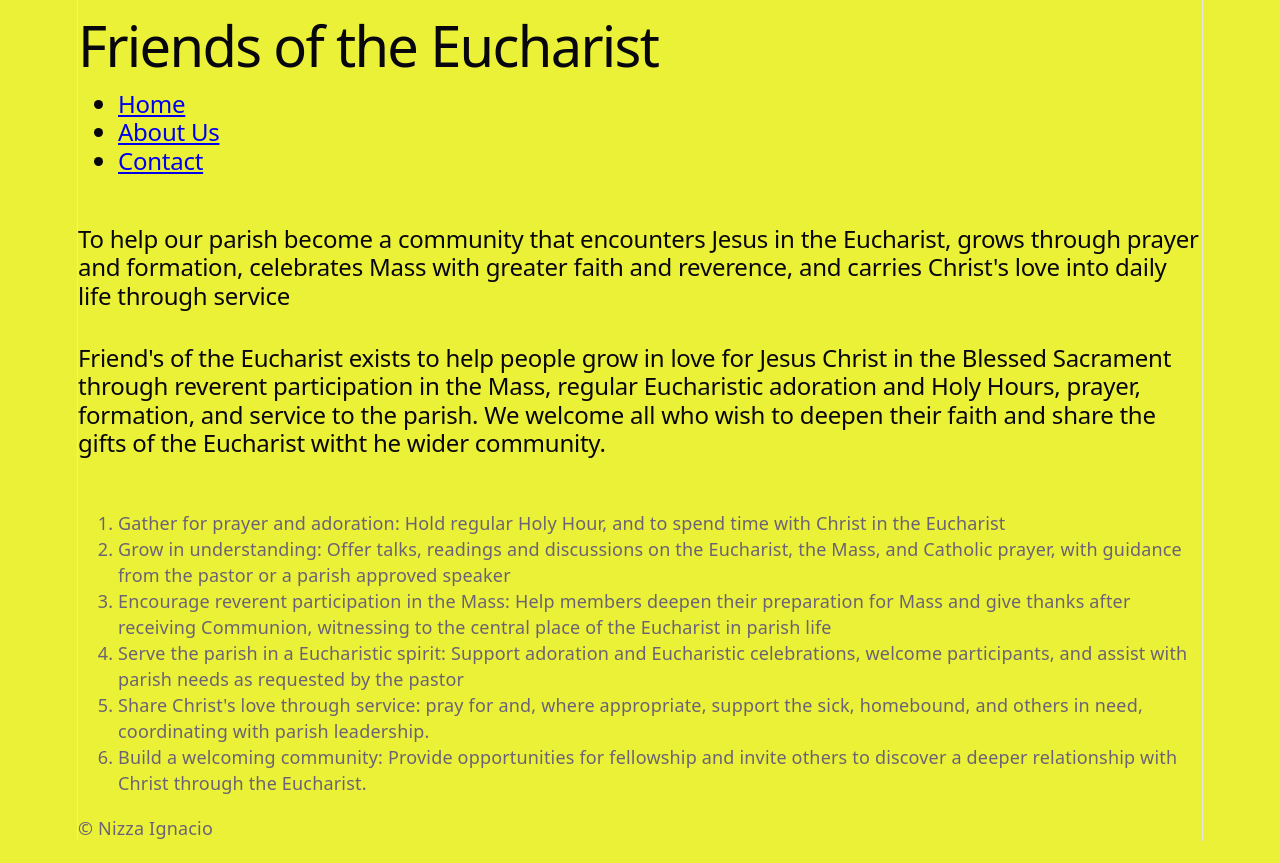
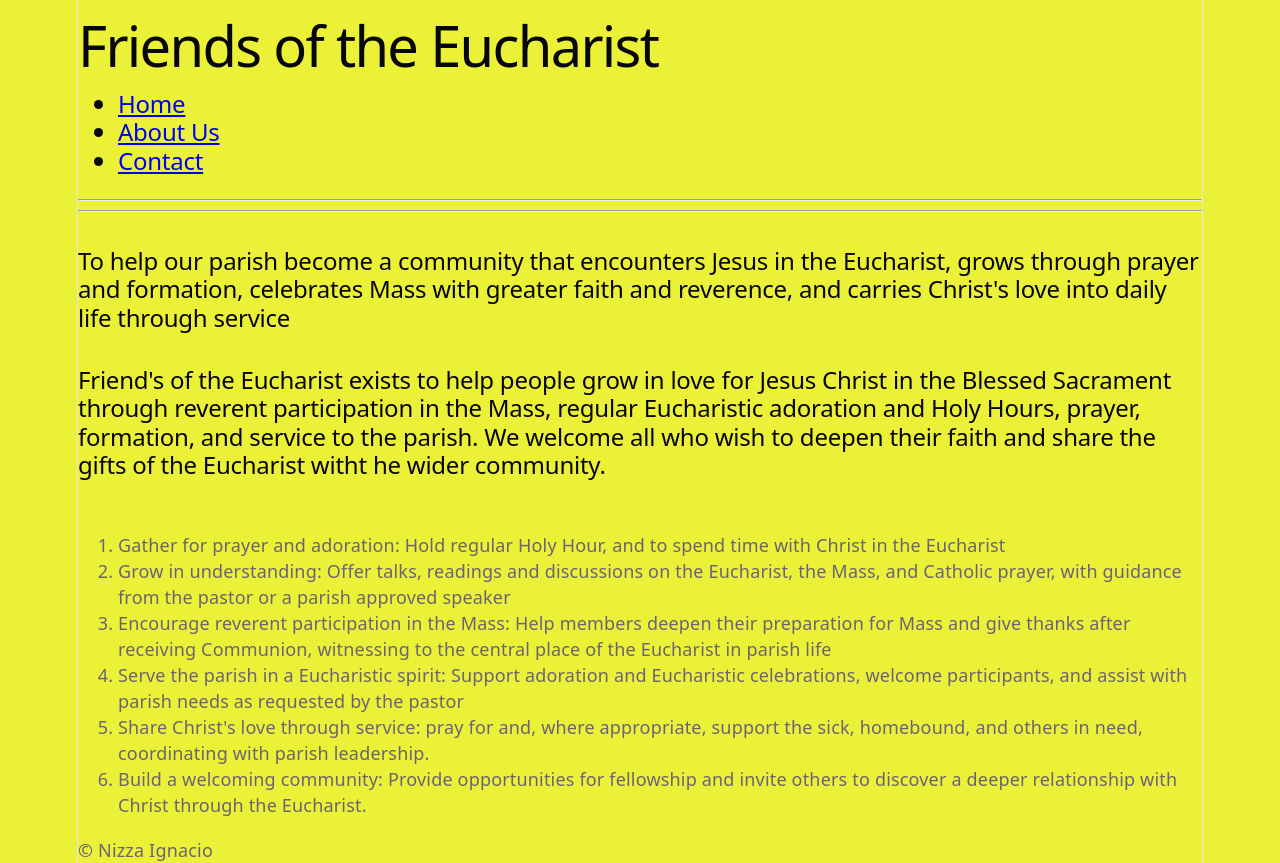
Before and after one commit to Obias090381/My-Website, a React (Vite) app in the folder Website/: page / in a window 1280 px wide. Before the commit the page ends 841 px from the top, so only its background shows below. Built offline with nearby package versions, Linux system fonts and the light colour scheme.

Commit message:
commit 1a2b3c4d5e6f7g8h9i0j

```diff
--- a/Website/src/Header.jsx
+++ b/Website/src/Header.jsx
@@ -12,6 +12,7 @@ function Header() {
                     </ul>
                 </nav>
             </h2>
+            <hr /> <hr />
         </header>
     );
 
```
